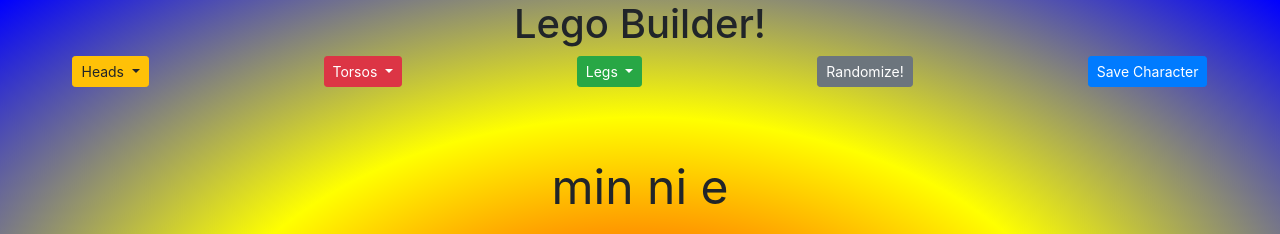
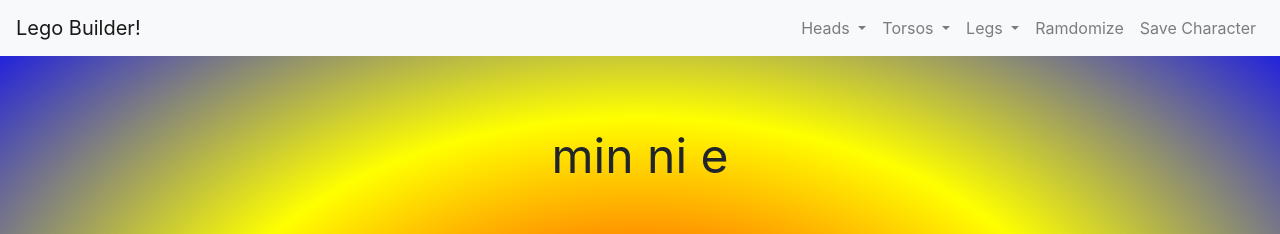
Before and after one commit to shanedwilson/lego-maker, a website built with webpack: page src/index.html in a window 1280 px wide. Shown: the top 234 px of the page. Built offline with nearby package versions, Linux system fonts and the light colour scheme; data requests are answered from the project's data file.

Commit message:
basic navbar

```diff
--- a/src/index.html
+++ b/src/index.html
@@ -7,32 +7,44 @@
   <title>Lego Builder</title>
 </head>
 <body>
-  <div class="body-div">
-  <h1>Lego Builder!</h1>
 
-  <div class="row justify-content-around" id="dropdown-div">
-    <div class="head-dropdown">
-      <button class="btn btn-warning dropdown-toggle btn-sm" type="button" id="dropdownMenuButton" data-toggle="dropdown" aria-haspopup="true" aria-expanded="false">
-        Heads
-      </button>
-      <div id="head-links" class="dropdown-menu" aria-labelledby="dropdownMenuButton"></div>
+  <nav class="navbar navbar-expand-lg navbar-light bg-light">
+    <a class="navbar-brand" href="#">Lego Builder!</a>
+    <button class="navbar-toggler" type="button" data-toggle="collapse" data-target="#navbarSupportedContent" aria-controls="navbarSupportedContent" aria-expanded="false" aria-label="Toggle navigation">
+      <span class="navbar-toggler-icon"></span>
+    </button>
+
+    <div class="collapse navbar-collapse" id="navbarSupportedContent">
+      <ul class="navbar-nav ml-auto">
+        <li class="nav-item dropdown">
+          <a class="nav-link dropdown-toggle" href="#" id="navbarDropdown" role="button" data-toggle="dropdown" aria-haspopup="true" aria-expanded="false">
+            Heads
+          </a>
+          <div id="head-links" class="dropdown-menu" aria-labelledby="navbarDropdown"></div>
+        </li>
+        <li class="nav-item dropdown">
+          <a class="nav-link dropdown-toggle" href="#" id="navbarDropdown" role="button" data-toggle="dropdown" aria-haspopup="true" aria-expanded="false">
+            Torsos
+          </a>
+          <div id="torso-links" class="dropdown-menu" aria-labelledby="navbarDropdown"></div>
+        </li>
+        <li class="nav-item dropdown">
+          <a class="nav-link dropdown-toggle" href="#" id="navbarDropdown" role="button" data-toggle="dropdown" aria-haspopup="true" aria-expanded="false">
+            Legs
+          </a>
+          <div id="leg-links" class="dropdown-menu" aria-labelledby="navbarDropdown"></div>
+        </li>
+        <li id="random-button" class="nav-item">
+          <a class="nav-link">Ramdomize <span class="sr-only">(current)</span></a>
+        </li>
+        <li id="save-button" class="nav-item">
+          <a class="nav-link">Save Character <span class="sr-only">(current)</span></a>
+        </li>
+      </ul>
     </div>
+  </nav>
 
-    <div class="torso-dropdown">
-      <button class="btn btn-danger dropdown-toggle btn-sm" type="button" id="dropdownMenuButton" data-toggle="dropdown" aria-haspopup="true" aria-expanded="false">
-        Torsos
-      </button>
-      <div id="torso-links" class="dropdown-menu" aria-labelledby="dropdownMenuButton"></div>
-    </div>
-
-    <div class="leg-dropdown">
-      <button class="btn btn-success dropdown-toggle btn-sm" type="button" id="dropdownMenuButton" data-toggle="dropdown" aria-haspopup="true" aria-expanded="false">
-        Legs
-      </button>
-      <div id="leg-links" class="dropdown-menu" aria-labelledby="dropdownMenuButton"></div>
-    </div>
-
-    <div id="random-button">
+    <!-- <div id="random-button">
       <button type="button" class="btn btn-secondary btn-sm">Randomize!</button>
     </div>
 
@@ -40,7 +52,7 @@
         <button type="button" class="btn btn-primary btn-sm">Save Character</button>
     </div>
 
-  </div>
+  </div> -->
 
   <div class="name" id="name-div">
     <span id="head-name"></span>
@@ -60,6 +72,5 @@
     <h3>Saved Characters</h3>
     <div class="saved-image-div row"></div>
   </div>
-</div>
 </body>
 </html>
```
